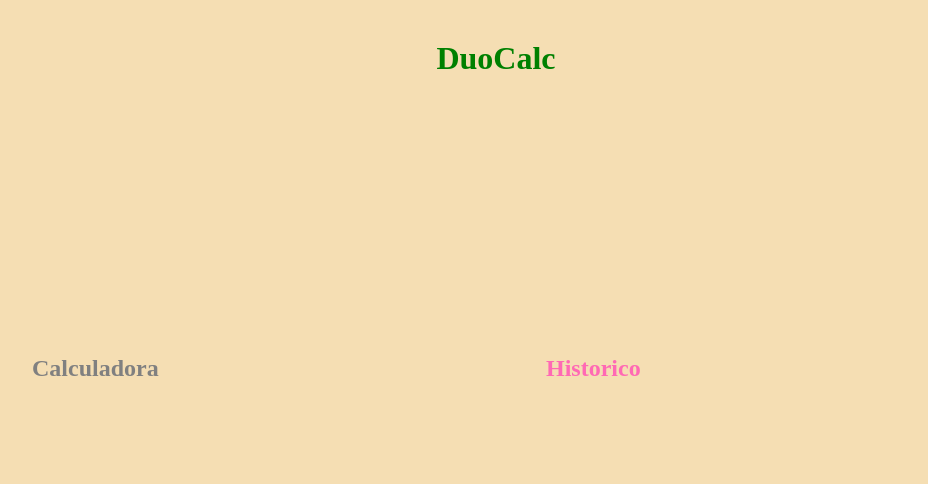
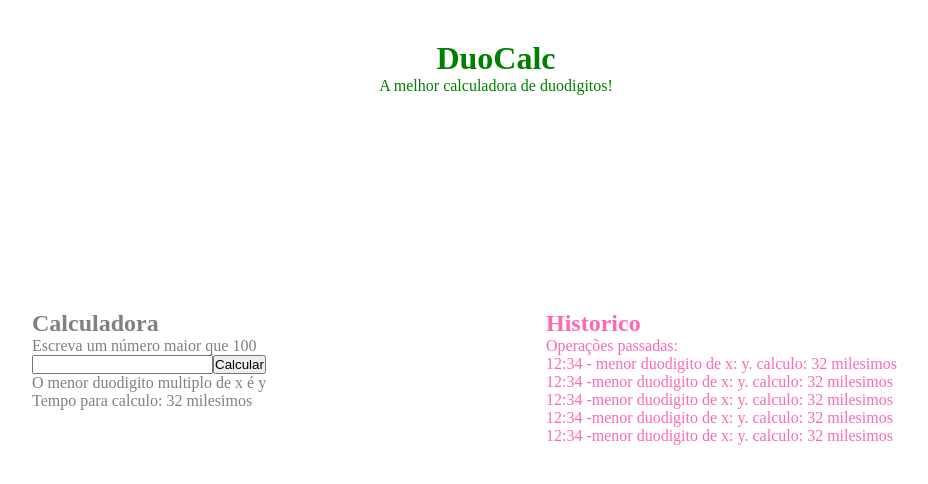
Before and after one commit to miguelgrieder/DuoCalc, a Next.js app in the folder duocalc/: page / in a window 1280 px wide. Shown: the top 484 px of the page, without its empty margins (144-1072 px from the left). Built offline with nearby package versions, Linux system fonts and the light colour scheme.

Commit message:
Estrutura básica finalizada

```diff
--- a/duocalc/components/Calculadora.tsx
+++ b/duocalc/components/Calculadora.tsx
@@ -1,10 +1,18 @@
-//import { CalculadoraProvider } from '../context/CalculadoraContext.tsx';
+import { CalculadoraContext } from './context/CalculadoraContext.tsx';
 import styles from '../styles/components/Calculadora.module.css';
 
 export function Calculadora() {
     return(
     <div className= {styles.calculadoraContainer}>
-        <h1 > Calculadora</h1>
+        <h1> Calculadora</h1>
+        <div>Escreva um número maior que 100</div>
+        <input type="text" />
+        <button type="button" className={`${styles.calcularButton} `} >
+            Calcular
+        </button>
+        <div> O menor duodigito multiplo de x é y</div>
+        <div>Tempo para calculo: 32 milesimos</div>
+
     </div>
     );
 }
--- a/duocalc/components/Historico.tsx
+++ b/duocalc/components/Historico.tsx
@@ -5,6 +5,12 @@ export function Historico() {
     return(
     <div className= {styles.historicoContainer}>
         <h1 > Historico</h1>
+        <div>Operações passadas:</div>
+        <div>12:34 - menor duodigito de x: y. calculo: 32 milesimos</div>
+        <div>12:34 -menor duodigito de x: y. calculo: 32 milesimos</div>
+        <div>12:34 -menor duodigito de x: y. calculo: 32 milesimos</div>
+        <div>12:34 -menor duodigito de x: y. calculo: 32 milesimos</div>
+        <div>12:34 -menor duodigito de x: y. calculo: 32 milesimos</div>
     </div>
     );
 }
--- a/duocalc/components/Titulo.tsx
+++ b/duocalc/components/Titulo.tsx
@@ -5,6 +5,7 @@ export function Titulo() {
     return(
     <div className= {styles.tituloContainer}>
         <h1 > DuoCalc</h1>
+        <div>A melhor calculadora de duodigitos!</div>
     </div>
     );
 }
--- a/duocalc/context/CalculadoraContext.tsx
+++ b/duocalc/context/CalculadoraContext.tsx
@@ -4,9 +4,19 @@ interface CalculadoraProviderProps {
     children: ReactNode
 }
 
-export const CalculadoraContext = createContext({});
+interface CalculadoraContextData{
+    calcular: () => void;
+}
+
+export const CalculadoraContext = createContext({} as CalculadoraContextData);
 
 
 export function CalculadoraProvider({children}: CalculadoraProviderProps) {
-    const experienceToNextLevel = Math.pow((level + 1) * 4,2);
+    function calcular() {
+        console.log('calcular');
+    }
+    return(
+        <CalculadoraContext.Provider value={{calcular}}>
+            {children}
+        </CalculadoraContext.Provider>)
 }
--- a/duocalc/pages/_app.js
+++ b/duocalc/pages/_app.js
@@ -1,7 +1,12 @@
+
+import { CalculadoraContext, CalculadoraProvider } from '../context/CalculadoraContext.tsx'
 import '../styles/globals.css'
 
 function MyApp({ Component, pageProps }) {
-  return <Component {...pageProps} />
+  return (
+  <CalculadoraProvider>
+  <Component {...pageProps} />
+  </CalculadoraProvider>)
 }
 
 export default MyApp
--- a/duocalc/pages/index.js
+++ b/duocalc/pages/index.js
@@ -9,7 +9,7 @@ export default function Home() {
   return (
     <div className={styles.container}>
       <Head>
-        <title>DuoCalca</title>
+        <title>DuoCalc</title>
       </Head>
 
       <Titulo/>
--- a/duocalc/styles/globals.css
+++ b/duocalc/styles/globals.css
@@ -2,9 +2,4 @@
     margin: 0;
     padding: 0;
     box-sizing: border-box;
-    background: wheat;
 }
-
-.titulosContainer{
-    color: tomato;
-}
```
Also changed, not shown: 1 other file (tests, documents, lock files or other folders).
